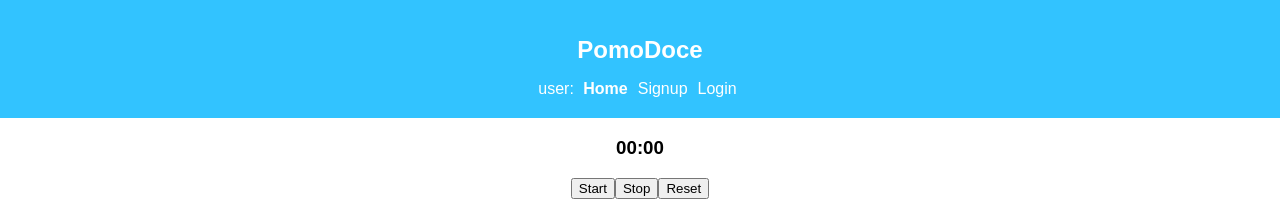
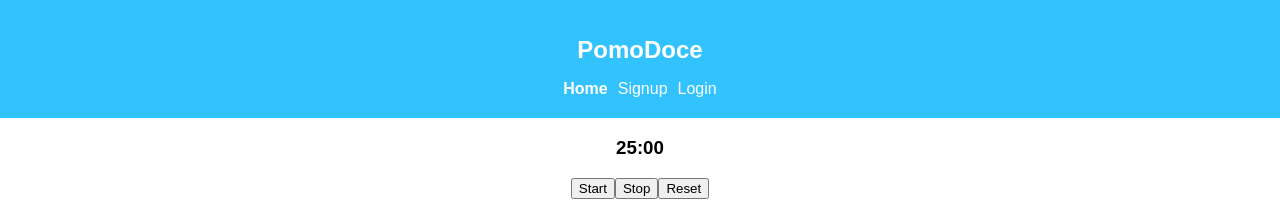
Before and after one commit to hendo12/PomoDoce, a React (Create React App) app in the folder client/: page / in a window 1280 px wide. Shown: the top 209 px of the page. Built offline with nearby package versions, Linux system fonts and the light colour scheme; no server answers.

Commit message:
Timer implemented on home page. Implemented ms to sec conversion function. Working on round logic. Need to fix timer going into negative bug.

```diff
--- a/client/src/components/App.jsx
+++ b/client/src/components/App.jsx
@@ -12,7 +12,8 @@ export default class App extends Component {
     state = {
       user: {},
       newTodo: '',
-      todos: []
+      todos: [],
+      timeRemaining: 1500000 //1.5 mill ms = 25 min
     }
 /*---------------------------------------------------Todo Functionality-----------------------------------------------------*/
     newTodoChanged = (event) => {
@@ -42,19 +43,22 @@ export default class App extends Component {
       const todos = [...this.state.todos] //copy the array
       todos[index] = {...todos[index]} //copy the todo
       todos[index].done = event.target.checked //update done property on copied todo
+      axios.post('http://localhost:5000/api/replaceAllTodos', {todos}).then(res=>{
       this.setState({
         todos
       })
+      })
     }
+
 
     removeTodo = (index) => {
       const todos = [...this.state.todos];
       todos.splice(index, 1);
-
+      axios.post('http://localhost:5000/api/replaceAllTodos', {todos}).then(res=>{
       this.setState({
         todos
       })
-
+      })
     }
 
     allDone = () => {
@@ -64,8 +68,10 @@ export default class App extends Component {
           done: true
         }
       })
+      axios.post('http://localhost:5000/api/replaceAllTodos', {todos}).then(res=>{
       this.setState({
         todos
+      })
       })
     }
   /*----------------------------------------------------User Login functionality------------------------------------------------*/
@@ -90,30 +96,33 @@ export default class App extends Component {
   /*----------------------------------------------------Timer functionality------------------------------------------------*/
 pIntervals = (time) => {
     var round;
-    console.log(time/1000, time < 2000);
+    //console.log(time/1000, time < 2000);
     switch (true) {
-      case time < 90000:
+      case time < 1500000: //25 mins of working
         round = "first";
+        this.setState({timeRemaining:300000})
         break;
-      case time < 108000:
+      case time < 1800000: //5 min break
         round = "second";
+        this.setState({timeRemaining:1500000})
         break;
-      case time < 198000:
+      case time < 3300000: //25 mins of working
         round = "third";
+        this.setState({timeRemaining:300000})
         break;
-      case time < 216000:
+      case time < 3600000: //5 min break
         round = "fourth";
         break;
-      case time < 306000:
+      case time < 5100000: //25 mins of working
         round = "fifth";
         break;
-      case time < 324000:
+      case time < 5400000: //5 min break
         round = "sixth";
         break;
-      case time < 414000:
+      case time < 6900000: //25 mins of working
         round = "7th";
         break;
-      case time < 486000:
+      case time < 8100000: //20 min break
         round = "8th";
         break;
       default:
@@ -125,26 +134,23 @@ pIntervals = (time) => {
 
 pTimer = () => {
   let time = 0;
+  let timeRemaining = this.state.timeRemaining;
   setInterval(() => {
     this.pIntervals(time);
     time += 1000;
-      if (time > 486000) {
+
+    this.setState({timeRemaining:timeRemaining - time})
+    if (time > 8100000) {
       time = 0;
     }
   }, 1000);
 };
 
-  // timeRemaining () {
-
-
-  //   return millis
-  // }
-
-  // function millisToMinutesAndSeconds(millis) {
-  //   var minutes = Math.floor(millis / 60000);
-  //   var seconds = ((millis % 60000) / 1000).toFixed(0);
-  //   return minutes + ":" + (seconds < 10 ? '0' : '') + seconds;
-  // }
+timeLeft (millis) {
+  var minutes = Math.floor(millis / 60000);
+  var seconds = ((millis % 60000) / 1000).toFixed(0);
+  return minutes + ":" + (seconds < 10 ? '0' : '') + seconds;
+}
 
 
   render() {
@@ -152,13 +158,13 @@ pTimer = () => {
       <div className="App">
         <header className="App-header">
           <h1 className="App-title">PomoDoce</h1>
-          user: {this.state.user.username}
           <NavLink to="/" exact>Home</NavLink>
           {!api.isLoggedIn() && <NavLink to="/signup">Signup</NavLink>}
           {!api.isLoggedIn() && <NavLink to="/login">Login</NavLink>}
           {api.isLoggedIn() && <NavLink to="/profile">Profile</NavLink>}
           {api.isLoggedIn() && <NavLink to="/goals" >Goals</NavLink>}
           {api.isLoggedIn() && <Link to="/" onClick={(e) => this.handleLogoutClick(e)}>Logout</Link>}
+          {this.state.user.username}
         </header>
         <Switch>
 
@@ -166,7 +172,7 @@ pTimer = () => {
         <Route
             exact
             path='/'
-            render={(props) => <Home {...props}  setUser={this.setUser} todos={this.state.todos} toggleTodoDone={this.toggleTodoDone} removeTodo={this.removeTodo} pIntervals={this.pIntervals} pTimer={this.pTimer} />}
+            render={(props) => <Home {...props}  setUser={this.setUser} todos={this.state.todos} toggleTodoDone={this.toggleTodoDone} removeTodo={this.removeTodo} pIntervals={this.pIntervals} pTimer={this.pTimer} timeRemaining={this.state.timeRemaining} timeLeft={this.timeLeft} />}
           />
           <Route
             path='/signup'
--- a/client/src/components/pages/Home.jsx
+++ b/client/src/components/pages/Home.jsx
@@ -22,14 +22,15 @@ export default class Home extends Component {
     return (
       <div className="Home">
         <div className="Timer">
-          <h3> 00:00</h3>
+          <h3> {this.props.timeLeft(this.props.timeRemaining)}</h3>
 
           <button onClick={this.props.pTimer}>Start</button>
           <button>Stop</button>
           <button>Reset</button>
         </div>
         <div className="Todo">
-          <h3>ToDo <TodoList todos={this.props.todos} toggleTodoDone={this.props.toggleTodoDone} removeTodo={this.props.removeTodo}/></h3>
+          <h3>ToDo</h3>
+          <TodoList todos={this.props.todos} toggleTodoDone={this.props.toggleTodoDone} removeTodo={this.props.removeTodo} />
         </div>
       </div>
     );
```
Also changed, not shown: 2 other files (tests, documents, lock files or other folders). Lines whose indentation alone changed are shown as unchanged.
